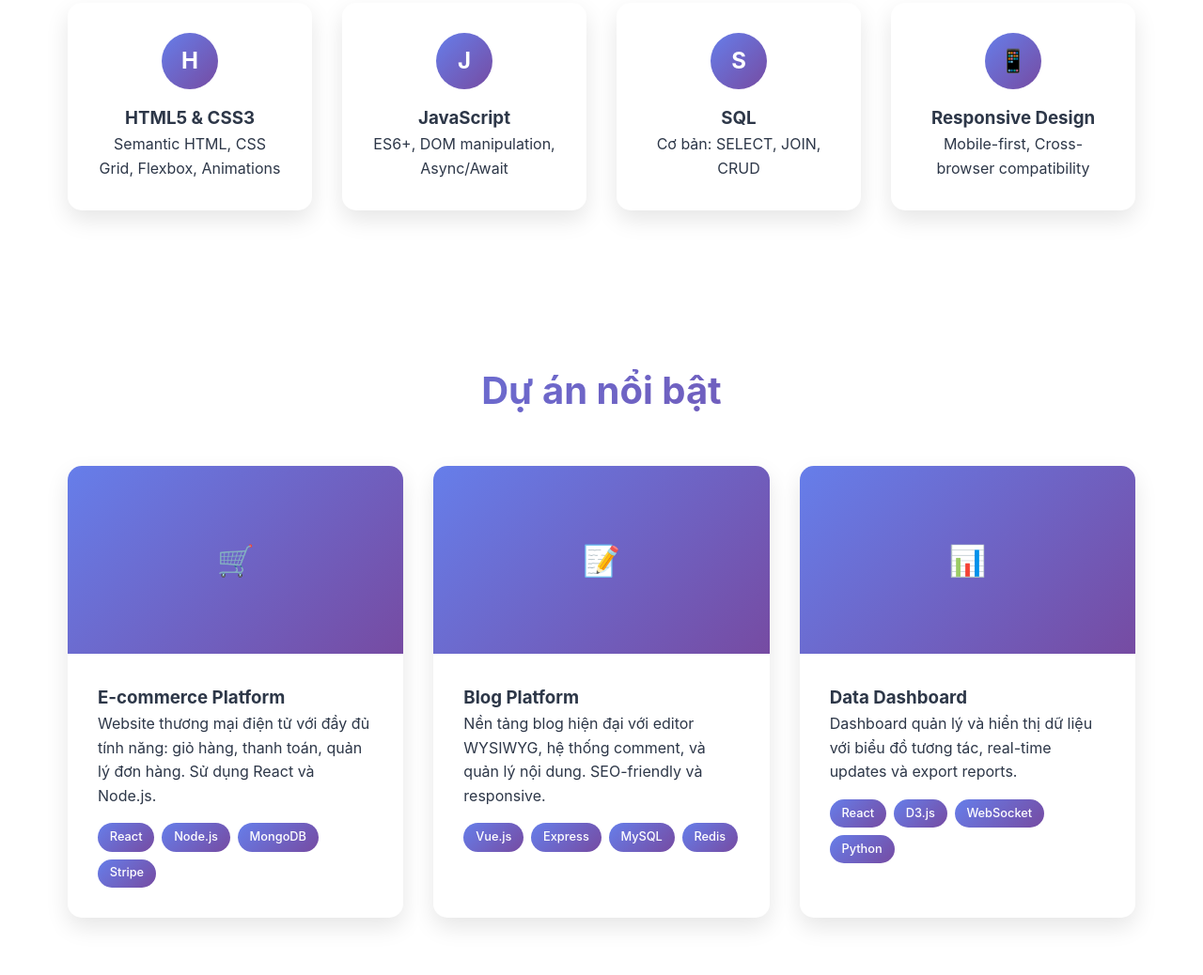
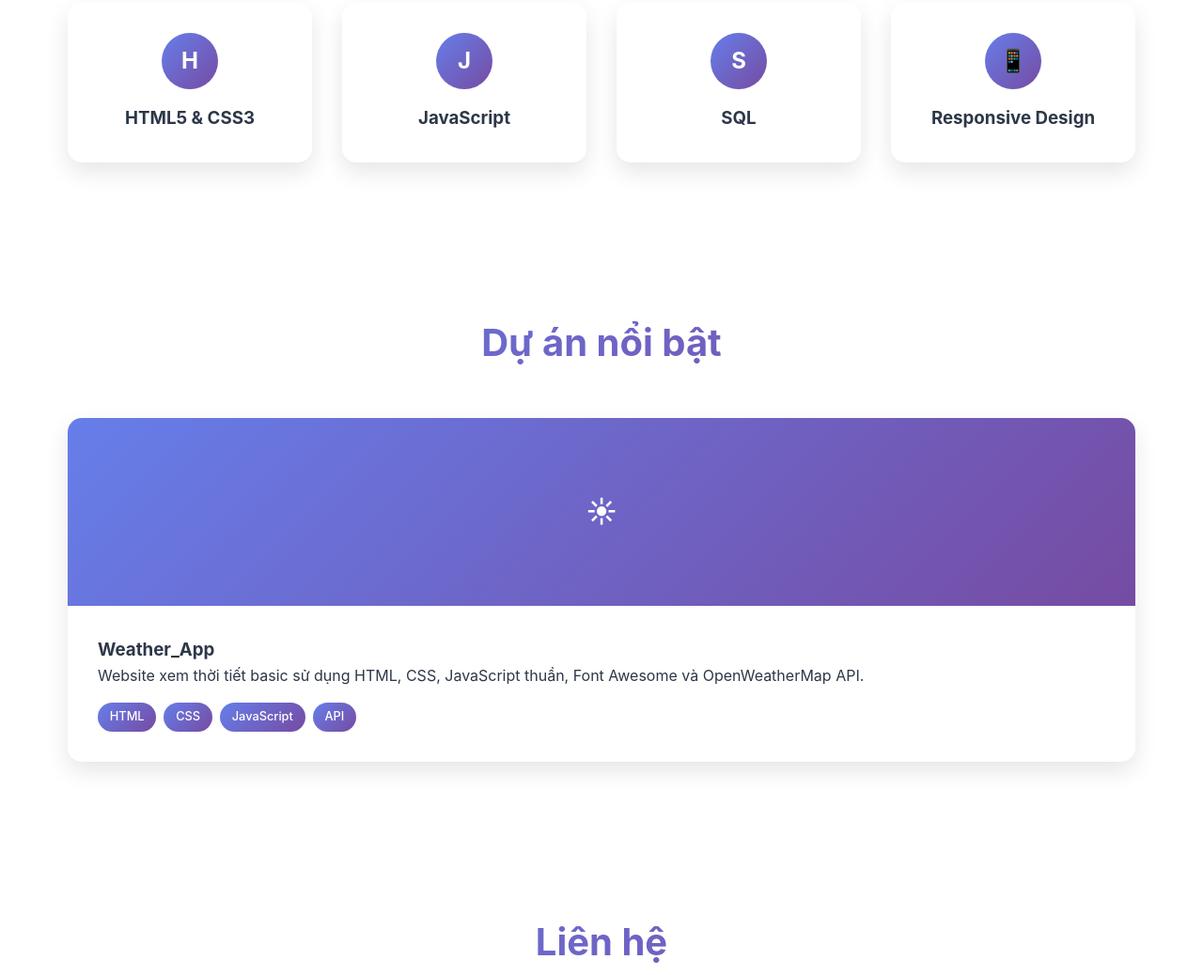
Before and after one commit to TranTanNhut285/TNhutt, a plain HTML site: page index.html in a window 1280 px wide. Shown: the part 1657-2695 px from the top of the page at 94% size. Drawn offline with Linux system fonts and the light colour scheme.

Commit message:
cap nhat

```diff
--- a/index.html
+++ b/index.html
@@ -55,22 +55,22 @@
             <div class="skill-card fade-in">
                 <div class="skill-icon">H</div>
                 <h3>HTML5 & CSS3</h3>
-                <p>Semantic HTML, CSS Grid, Flexbox, Animations</p>
+                <p></p>
             </div>
             <div class="skill-card fade-in">
                 <div class="skill-icon">J</div>
                 <h3>JavaScript</h3>
-                <p>ES6+, DOM manipulation, Async/Await</p>
+                <p></p>
             </div>
             <div class="skill-card fade-in">
                 <div class="skill-icon">S</div>
                 <h3>SQL</h3>
-                <p>Cơ bản: SELECT, JOIN, CRUD</p>
+                <p></p>
             </div>
             <div class="skill-card fade-in">
                 <div class="skill-icon">📱</div>
                 <h3>Responsive Design</h3>
-                <p>Mobile-first, Cross-browser compatibility</p>
+                <p></p>
             </div>
         </div>
     </section>
@@ -79,19 +79,19 @@
         <h2 class="section-title fade-in">Dự án nổi bật</h2>
         <div class="projects-grid">
             <div class="project-card fade-in">
-                <div class="project-image">🛒</div>
+                <div class="project-image"> ☀</div>
                 <div class="project-content">
-                    <h3>E-commerce Platform</h3>
-                    <p>Website thương mại điện tử với đầy đủ tính năng: giỏ hàng, thanh toán, quản lý đơn hàng. Sử dụng React và Node.js.</p>
+                    <h3>Weather_App</h3>
+                    <p>Website xem thời tiết basic sử dụng HTML, CSS, JavaScript thuần, Font Awesome và OpenWeatherMap API.</p>
                     <div class="project-tags">
-                        <span class="tag">React</span>
-                        <span class="tag">Node.js</span>
-                        <span class="tag">MongoDB</span>
-                        <span class="tag">Stripe</span>
+                        <span class="tag">HTML</span>
+                        <span class="tag">CSS</span>
+                        <span class="tag">JavaScript</span>
+                        <span class="tag">API</span>
                     </div>
                 </div>
             </div>
-            <div class="project-card fade-in">
+            <!-- <div class="project-card fade-in">
                 <div class="project-image">📝</div>
                 <div class="project-content">
                     <h3>Blog Platform</h3>
@@ -114,7 +114,7 @@
                         <span class="tag">D3.js</span>
                         <span class="tag">WebSocket</span>
                         <span class="tag">Python</span>
-                    </div>
+                    </div> -->
                 </div>
             </div>
         </div>
```
